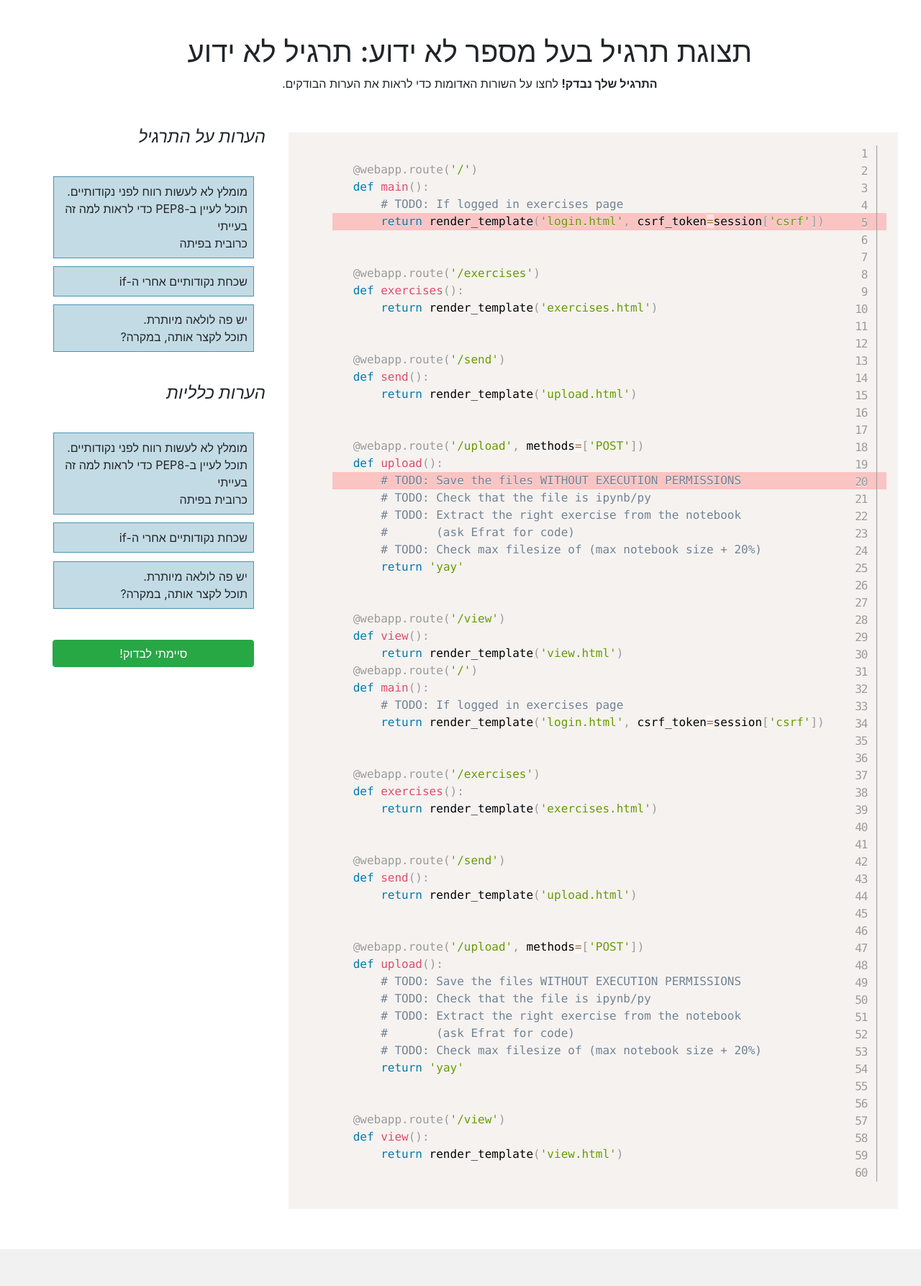
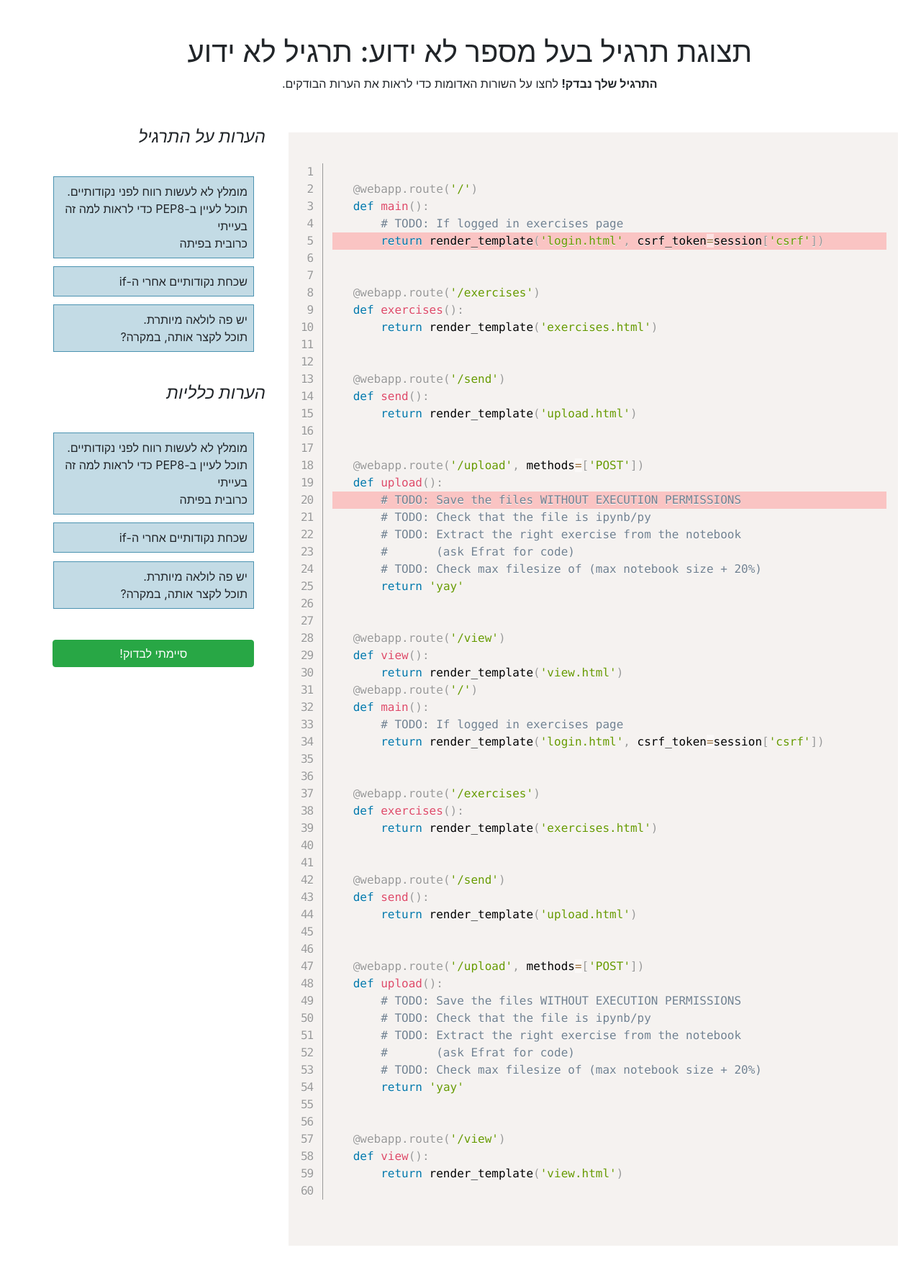
Before and after one commit to GreenLLC/FreeCourse-LMS, a Python web app: template templates/view.html in a window 1280 px wide. Shown: the whole page at 72% size. Before the commit the page ends 1736 px from the top, so only its background shows below. Run offline with Jinja, Linux system fonts and the light colour scheme; the template is opened without the code that fills it, so the values that code supplies are empty; some libraries are stand-ins or nearby versions.

Commit message:
Rearrange line numbers to appear correctly

```diff
--- a/static/my.css
+++ b/static/my.css
@@ -218,10 +218,13 @@ i.fa {
 }*/
 
 #code-view {
-  grid-area: code;
   width: 80%;
   direction: ltr;
   text-align: left;
+}
+
+code {
+  display: block;
 }
 
 #popular-comments {
@@ -282,6 +285,11 @@ span.line {
   align-items: center;
 }
 
+/*
+code > code:last-of-type{
+  display: inherit;
+}
+*/
 
 .line[data-marked="true"] {
   background: #fac4c3;
```
